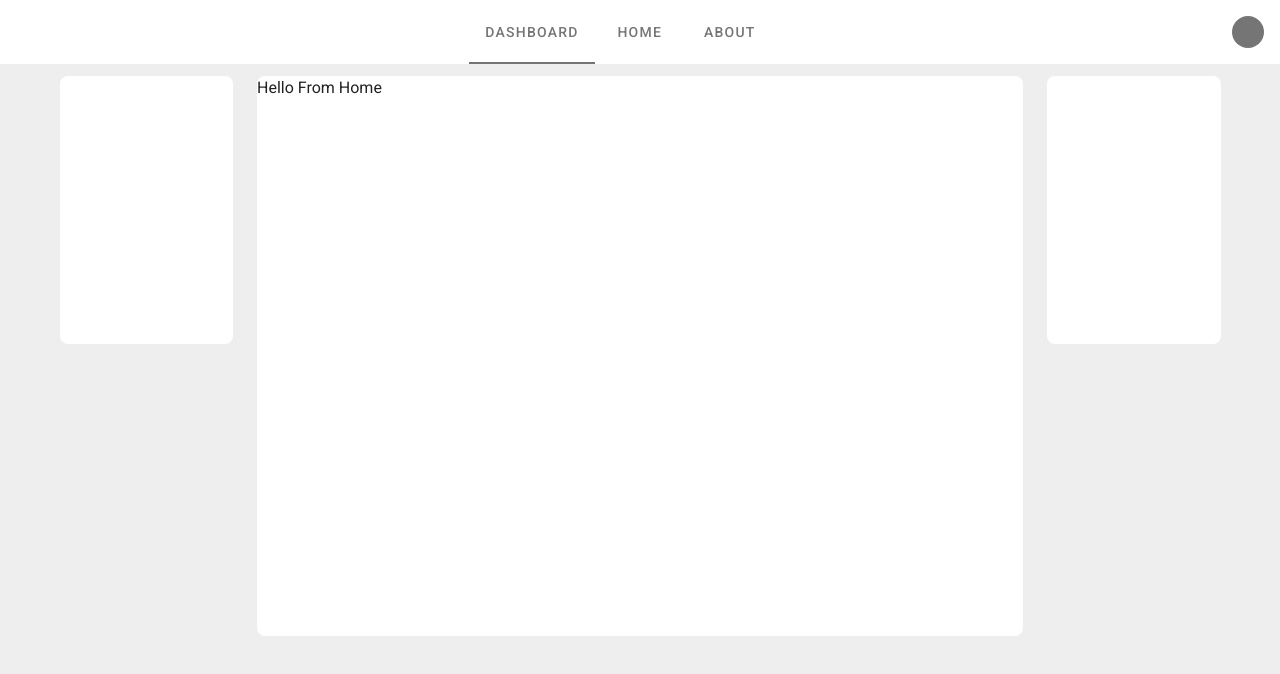
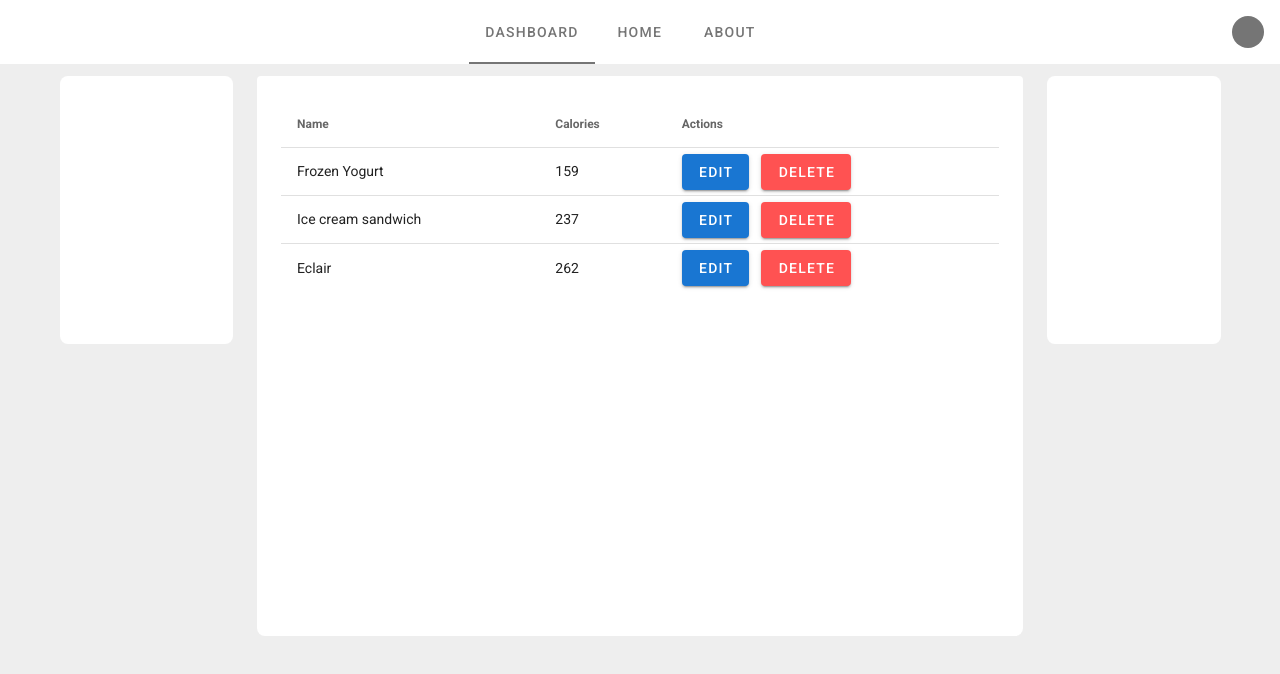
Before and after one commit to AhmedMedDev/nuxt-toolkit, a Nuxt app: page / in a window 1280 px wide. Shown: the top 674 px of the page. Built offline with nearby package versions, Linux system fonts and the light colour scheme.

Commit message:
post table

```diff
--- a/pages/index.vue
+++ b/pages/index.vue
@@ -1,11 +1,52 @@
 <template>
-  <div>
-    Hello From Home
-  </div>
+  <v-simple-table class="pa-6">
+    <template v-slot:default>
+      <thead>
+        <tr>
+          <th class="text-left">
+            Name
+          </th>
+          <th class="text-left">
+            Calories
+          </th>
+          <th>
+            Actions
+          </th>
+        </tr>
+      </thead>
+      <tbody>
+        <tr v-for="item in desserts" :key="item.name">
+          <td>{{ item.name }}</td>
+          <td>{{ item.calories }}</td>
+          <td>
+            <v-btn color="primary" elevation="2">Edit</v-btn>
+            <v-btn color="error ml-3" elevation="2">Delete</v-btn>
+          </td>
+        </tr>
+      </tbody>
+    </template>
+  </v-simple-table>
 </template>
 
 <script>
 export default {
-  name: 'IndexPage'
+  data() {
+    return {
+      desserts: [
+        {
+          name: 'Frozen Yogurt',
+          calories: 159,
+        },
+        {
+          name: 'Ice cream sandwich',
+          calories: 237,
+        },
+        {
+          name: 'Eclair',
+          calories: 262,
+        }
+      ],
+    }
+  },
 }
 </script>
```
Also changed, not shown: 1 other file (tests, documents, lock files or other folders).
